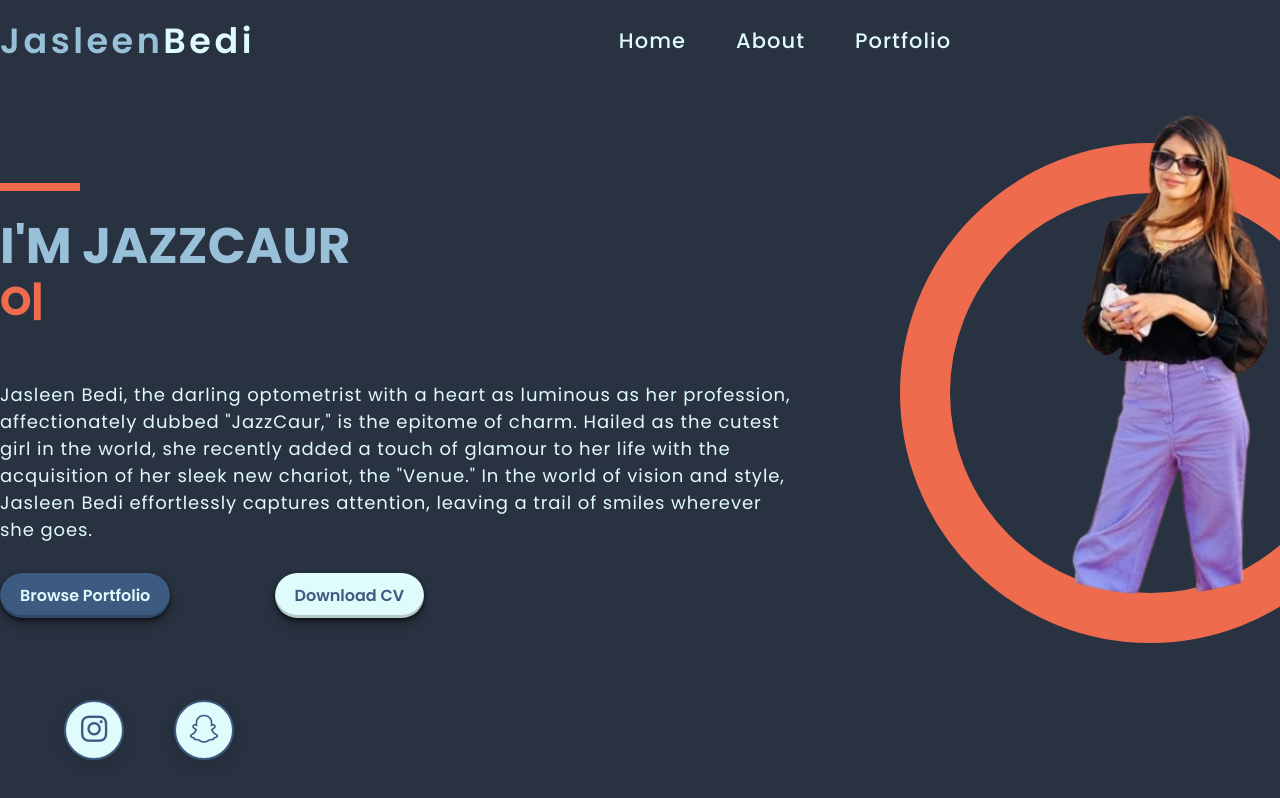
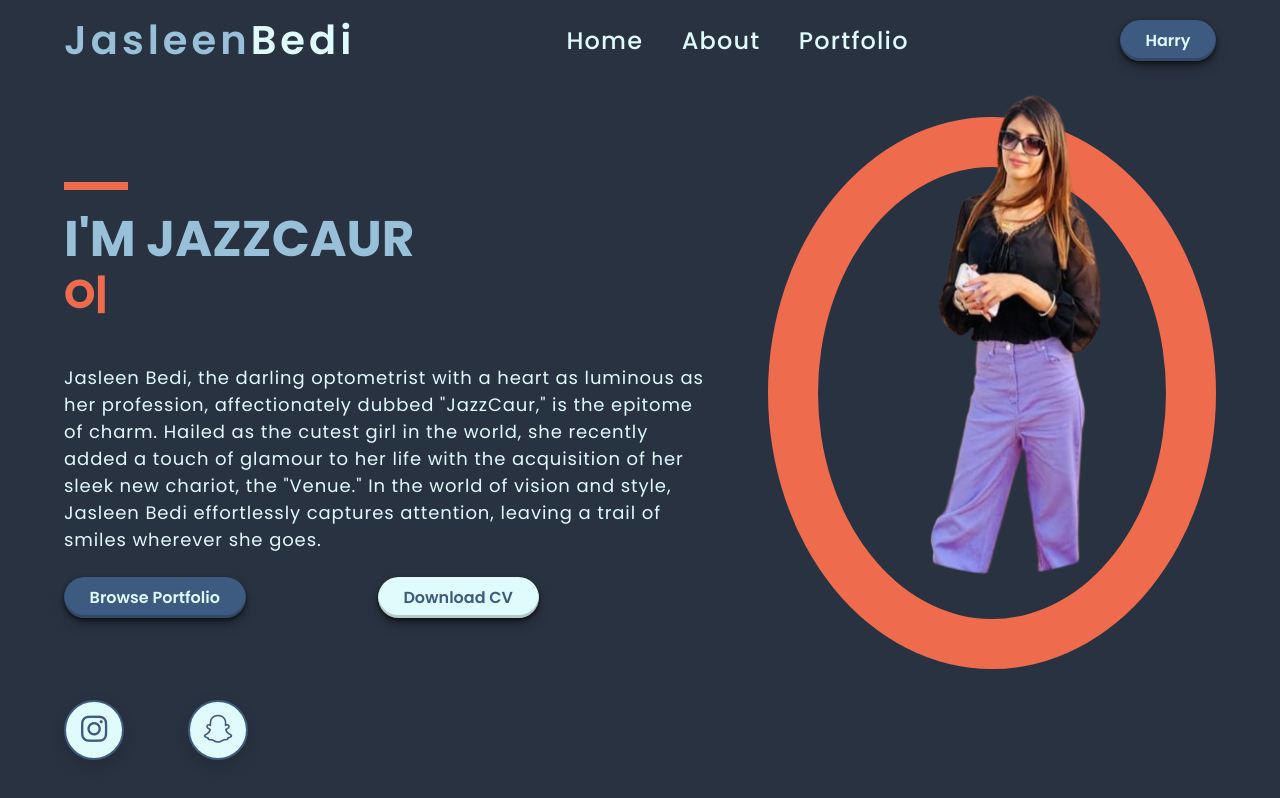
Before and after one commit to jazcaur/jazzcaur, a plain HTML site: page index.html in a window 1280 px wide. Drawn offline with nearby package versions, Linux system fonts and the light colour scheme.

Commit message:
Update style.css

```diff
--- a/style.css
+++ b/style.css
@@ -15,8 +15,8 @@
 }
 
 .header{
-    width: 1400px;
-    height: 80px;
+    width: 90vw;
+    height: 10vh;
     margin: 0 auto;
     display: flex;
     justify-content: space-between;
@@ -24,7 +24,7 @@
 }
 
 .logo h1{
-    font-size: 35px;
+    font-size: 5vh;
     color: #98c1d9;
     font-weight: 600;
     cursor: pointer;
@@ -40,11 +40,11 @@
     justify-content: center;
     align-items: center;
     list-style-type: none;
-    gap: 50px;
+    gap: 3vw;
 }
 
 .nav-links ul li a{
-    font-size: 21px;
+    font-size: 3vh;
     text-decoration: none;
     font-weight: 500;
     letter-spacing: 0.05em;
@@ -54,17 +54,17 @@
 
 .nav-links ul li a:hover{
     color: #98c1d9;
-    font-size: 27px;
+    font-size: 4vh;
 }
 
 .btn{
-    padding: 10px 20px;
+    padding: 1vh 2vw;
     color: #e0fbfc;
     cursor: pointer;
     display: inline-block;
     text-decoration: none;
     background: #3d5a80;
-    border-radius: 30px;
+    border-radius: 3vw;
     box-shadow: rgba(0, 0, 0, 0.6) 0px 2px 4px,
     rgba(0, 0, 0, 0.4) 0px 7px 13px -3px,
     rgba(0, 0, 0, 0.2) 0px -3px 0px inset;
@@ -73,7 +73,7 @@
 }
 
 .btn-primary{
-    margin-left: 100px;
+    margin-left: 10vw;
     color: #3d5a80;
     background: #e0fbfc;
 }
@@ -90,8 +90,8 @@
 
 .main{
     position: relative;
-    width: 1400px;
-    height: 80%;
+    width: 90vw;
+    height: 80vh;
     margin: 0 auto;
     display: flex;
     justify-content: space-between;
@@ -99,9 +99,9 @@
 }
 
 .line{
-    width: 80px;
-    border-bottom: 8px solid #ee6c4d;
-    margin-bottom: 30px;
+    width: 5vw;
+    border-bottom: 1vh solid #ee6c4d;
+    margin-bottom: 3vh;
 }
 
 .main h1{
@@ -114,7 +114,7 @@
 .main h2{
    font-size: 40px;
    color: #98c1d9;
-   margin-bottom: 50px;
+   margin-bottom: 5vh;
 }
 
 .main span{
@@ -122,10 +122,10 @@
 }
 
 .main p{
-    width: 800px;
+    width: 50vw;
     font-size: 18px;
     color: #e0fbfc;
-    margin-bottom: 30px;
+    margin-bottom: 3vh;
     letter-spacing: 0.05em;
 }
 
@@ -135,8 +135,8 @@
 
 .image{
     position: relative;
-    width: 500px;
-    height: 500px;
+    width: 35vw;
+    height: 69vh;
     border-radius: 50%;
     border: 50px solid #ee6c4d;
     z-index: 8888;
@@ -156,11 +156,11 @@
 }
 
 .image img{
-    margin-top: -42px;
-    margin-left: 8px;
+    margin-top: -4.5vh;
+    margin-left: 1vw;
     width: 100%;
     scale: 140%;
-    border-radius: 450px;
+    border-radius: 100vw;
 }
 
 .social{
@@ -170,7 +170,7 @@
     display: flex;
     justify-content: left;
     align-items: center;
-    gap: 50px;
+    gap: 5vw;
 }
 
 .social i{
```
